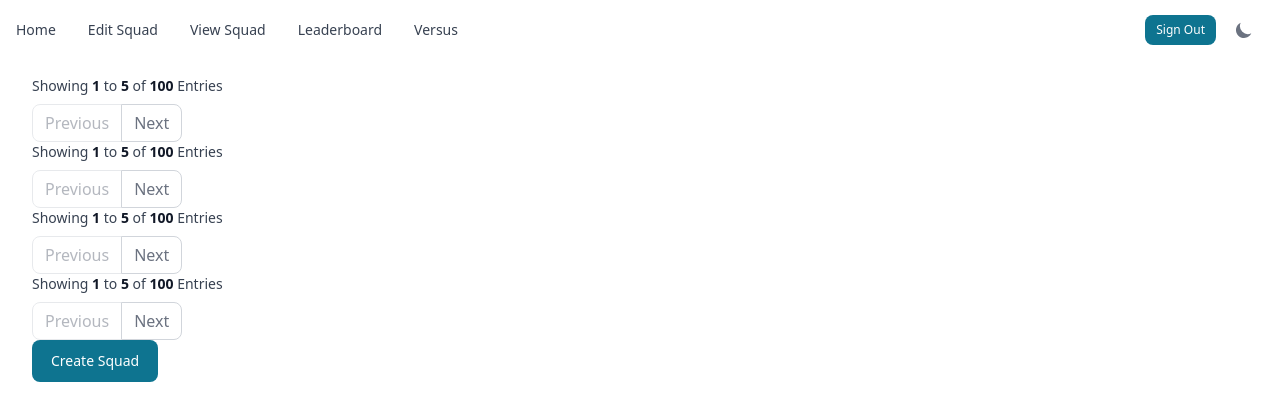
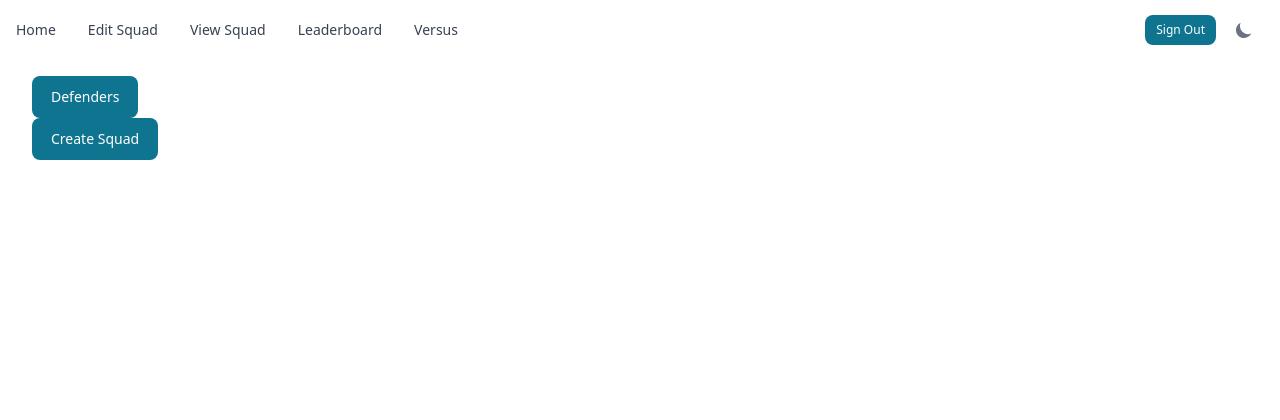
Before and after one commit to Xyntlock/fantasy-football, a React (Vite) app: page /edit-squad in a window 1280 px wide. Shown: the top 420 px of the page. Built offline with nearby package versions, Linux system fonts and the light colour scheme; no server answers; what @aws-amplify/ui-react, aws-amplify would draw is missing.

Commit message:
Add paginator component

```diff
--- a/src/app/pages/EditSquad/EditSquadPage.tsx
+++ b/src/app/pages/EditSquad/EditSquadPage.tsx
@@ -1,140 +1,25 @@
 import { getCurrentUser } from 'aws-amplify/auth'
 import { Button } from '../../components/Button/Button'
 import Page from '../Page'
-import type {
-  Player,
-  PositionEnum,
-  Schema,
-} from '../../../../amplify/data/resource'
+import type { PositionEnum, Schema } from '../../../../amplify/data/resource'
 import { generateClient } from 'aws-amplify/api'
 import { useState } from 'react'
-import { Pagination } from 'flowbite-react'
+import { Paginator } from './Paginator'
 
 const client = generateClient<Schema>()
 
 const EditSquadPage = () => {
-  const [nextToken, setNextToken] = useState<string | null | undefined>(null)
-
-  const [currentGoalkeeperPage, setCurrentGoalkeeperPage] = useState(1)
-  const [goalkeepers] = useState<Player[]>([])
-  const [maxGoalkeeperPage, setMaxGoalkeeperPage] = useState(1)
-  const [nextTokenGoalkeeper, setNextTokenGoalkeeper] = useState<
-    string | null | undefined
-  >(null)
-
-  const [currentDefenderPage, setCurrentDefenderPage] = useState(1)
-  const [defenders] = useState<Player[]>([])
-  const [maxDefenderPage, setMaxDefenderPage] = useState(1)
-  const [nextTokenDefender, setNextTokenDefender] = useState<
-    string | null | undefined
-  >(null)
-
-  const [currentMidfielderPage, setCurrentMidfielderPage] = useState(1)
-  const [midfielders] = useState<Player[]>([])
-  const [maxMidfielderPage, setMaxMidfielderPage] = useState(1)
-  const [nextTokenMidfielder, setNextTokenMidfielder] = useState<
-    string | null | undefined
-  >(null)
-
-  const [currentAttackerPage, setCurrentAttackerPage] = useState(1)
-  const [attackers] = useState<Player[]>([])
-  const [maxAttackerPage, setMaxAttackerPage] = useState(1)
-  const [nextTokenAttacker, setNextTokenAttacker] = useState<
-    string | null | undefined
-  >(null)
+  const [position, setPosition] = useState<PositionEnum | null>(null)
 
   const onClick = async () => {
     const { userId } = await getCurrentUser()
     await client.mutations.initSquad({ userId })
   }
 
-  const onPageChange = (position: PositionEnum) => (pageNumber: number) => {
-    let maxPage: number
-    let setMaxPage: (value: React.SetStateAction<number>) => void
-    let playerArray: Player[]
-    let setCurrentPage: React.Dispatch<React.SetStateAction<number>>
-    let nextToken: string | null | undefined
-    let setNextToken: React.Dispatch<
-      React.SetStateAction<string | null | undefined>
-    >
-
-    switch (position) {
-      case 'Goalkeeper':
-        maxPage = maxGoalkeeperPage
-        setMaxPage = setMaxGoalkeeperPage
-        playerArray = goalkeepers
-        setCurrentPage = setCurrentGoalkeeperPage
-        nextToken = nextTokenGoalkeeper
-        setNextToken = setNextTokenGoalkeeper
-        break
-      case 'Defender':
-        maxPage = maxDefenderPage
-        setMaxPage = setMaxDefenderPage
-        playerArray = defenders
-        setCurrentPage = setCurrentDefenderPage
-        nextToken = nextTokenDefender
-        setNextToken = setNextTokenDefender
-        break
-      case 'Midfielder':
-        maxPage = maxMidfielderPage
-        setMaxPage = setMaxMidfielderPage
-        playerArray = midfielders
-        setCurrentPage = setCurrentMidfielderPage
-        nextToken = nextTokenMidfielder
-        setNextToken = setNextTokenMidfielder
-        break
-      case 'Attacker':
-        maxPage = maxAttackerPage
-        setMaxPage = setMaxAttackerPage
-        playerArray = attackers
-        setCurrentPage = setCurrentAttackerPage
-        nextToken = nextTokenAttacker
-        setNextToken = setNextTokenAttacker
-    }
-
-    if (pageNumber <= maxPage) {
-      console.log(playerArray)
-    } else {
-      client.models.Squads.listSquadsByPosition(
-        { position },
-        { limit: 10, nextToken }
-      ).then((res) => {
-        console.log(res)
-        setNextToken(res.nextToken)
-        setMaxPage(pageNumber)
-        playerArray.push(...(res.data as Player[]))
-      })
-    }
-
-    setCurrentPage(pageNumber)
-  }
-
   return (
     <Page>
-      <Pagination
-        currentPage={currentGoalkeeperPage}
-        onPageChange={onPageChange('Goalkeeper')}
-        layout="table"
-        totalPages={100}
-      />
-      <Pagination
-        currentPage={currentDefenderPage}
-        onPageChange={onPageChange('Defender')}
-        layout="table"
-        totalPages={100}
-      />
-      <Pagination
-        currentPage={currentMidfielderPage}
-        onPageChange={onPageChange('Midfielder')}
-        layout="table"
-        totalPages={100}
-      />
-      <Pagination
-        currentPage={currentAttackerPage}
-        onPageChange={onPageChange('Attacker')}
-        layout="table"
-        totalPages={100}
-      />
+      <Button onClick={() => setPosition('Defender')}>Defenders</Button>
+      <Paginator position={position} client={client} />
       <Button onClick={onClick}>Create Squad</Button>
     </Page>
   )
--- /dev/null
+++ b/src/app/pages/EditSquad/Paginator.tsx
@@ -0,0 +1,45 @@
+import { useState } from 'react'
+import type { Player, PositionEnum } from '../../../../amplify/data/resource'
+import { Pagination } from 'flowbite-react'
+
+type PaginatorProps = {
+  position: PositionEnum | null
+  client: any
+}
+
+export const Paginator = ({ position, client }: PaginatorProps) => {
+  if (!position) {
+    return null
+  }
+
+  const [nextToken, setNextToken] = useState<string | null | undefined>(null)
+  const [currentPage, setCurrentPage] = useState(1)
+  const [players] = useState<Player[]>([])
+  const [maxPage, setMaxPage] = useState(1)
+
+  const onPageChange = async (pageNumber: number) => {
+    if (pageNumber <= maxPage) {
+      console.log(players)
+    } else {
+      const res = await client.models.Squads.listSquadsByPosition(
+        { position },
+        { limit: 10, nextToken }
+      )
+      console.log(res)
+      setNextToken(res.nextToken)
+      setMaxPage(pageNumber)
+      players.push(...(res.data as Player[]))
+    }
+
+    setCurrentPage(pageNumber)
+  }
+
+  return (
+    <Pagination
+      currentPage={currentPage}
+      onPageChange={onPageChange}
+      layout="table"
+      totalPages={100}
+    />
+  )
+}
```
